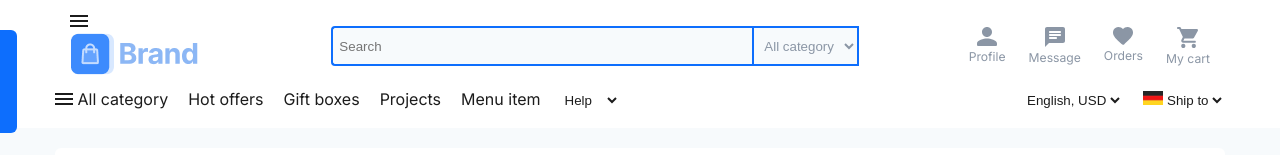
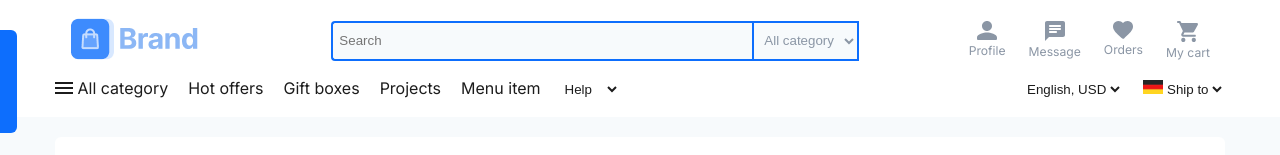
Before and after one commit to TheKatanani/ecommerceProject, a React (Create React App) app: page /Home in a window 1280 px wide. Shown: the top 155 px of the page. Built offline with nearby package versions, Linux system fonts and the light colour scheme; sample sign-in values are in the browser's storage; grey boxes are pictures that could not be loaded.

Commit message:
hide the menu from min width 577px and fix the menu icon color in the dark theme

```diff
--- a/src/Components/Category/index.jsx
+++ b/src/Components/Category/index.jsx
@@ -5,17 +5,20 @@ import { CatigoryStyled } from './styles'
 import { Menu3 } from '../../Icons'
 import Select from '../Select'
 import { selectData } from '../../Mock'
+import { useContext } from 'react'
+import { ThemeContext } from '../../Context'
 
 const Category = ({ page }) => {
     const [Help, setHelp] = useState("");
     const [Ship, setShip] = useState("");
     const [Language, setLanguage] = useState("");
+  const [theme ] = useContext(ThemeContext)
     return (
         <>
             <CatigoryStyled page={page}>
                 <ul>
                     <li>
-                        <Link to=""><Menu3 /> All category</Link>
+                        <Link to=""><Menu3 color={theme.palette.font}/> All category</Link>
                     </li>
                     <li>
                         <Link to="">Hot offers</Link>
--- a/src/Components/Header/index.jsx
+++ b/src/Components/Header/index.jsx
@@ -1,4 +1,6 @@
 import React, { useState } from 'react'
+import { useContext } from 'react'
+import { ThemeContext } from '../../Context'
 import { Container } from '../../Global/components'
 import {  Menu3 } from '../../Icons'
 import Category from '../Category'
@@ -10,13 +12,14 @@ import { Header as Myheader } from './styles'
 
 const Header = ({page}) => {
   const [show,setShow]=useState(false)
+  const [theme ] = useContext(ThemeContext)
   return (
     <Myheader page={page}>
           <Container>
             <div style={{padding:"0 15px"}}>
               <div  className='logoBox'>
                 <div className="menu" onClick={()=>setShow(true)}>
-                  <Menu3 color="#1C1C1C"/>
+                  <Menu3 color={theme.palette.font}/>
                 </div>
                 <Logo/>
               </div>
--- a/src/Components/Header/styles.js
+++ b/src/Components/Header/styles.js
@@ -3,6 +3,9 @@ import styled from "styled-components";
 export const Header = styled.header`
     padding:11px 0;
     .logoBox > svg{
+        display: none;
+    }
+    .menu{
         display: none;
     }
     background-color:${(props)=>props.theme.palette.main};
@@ -15,6 +18,9 @@ export const Header = styled.header`
     /* Small */
     @media (max-width: 576px) {
         >div>div{
+            .menu{
+                display: block;
+            }
         flex-wrap: wrap;
         justify-content:flex-start;
         }
--- a/src/Components/Menu/styeld.js
+++ b/src/Components/Menu/styeld.js
@@ -51,4 +51,8 @@ export const MenuStyled = styled.div`
             }
         }
     }
+    display: none;
+    @media (max-width: 576px) {
+        display: block;
+    }
 `
```
